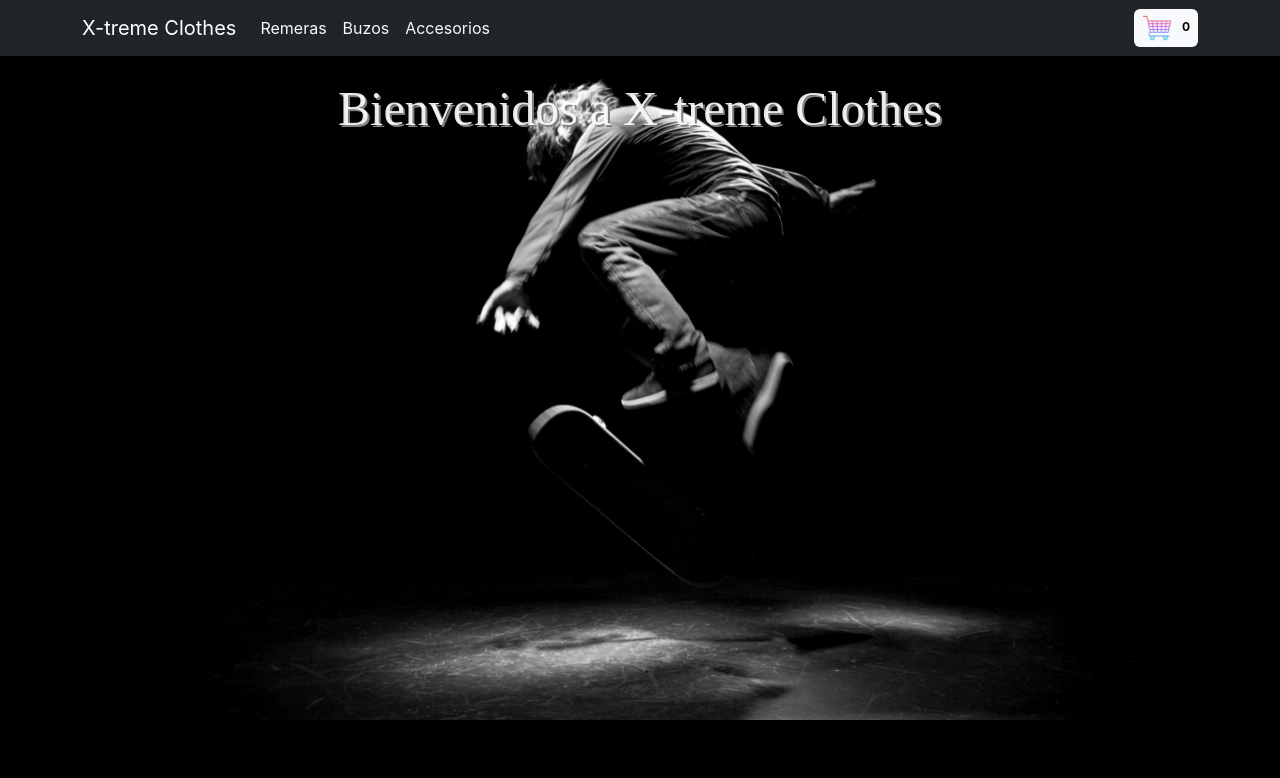
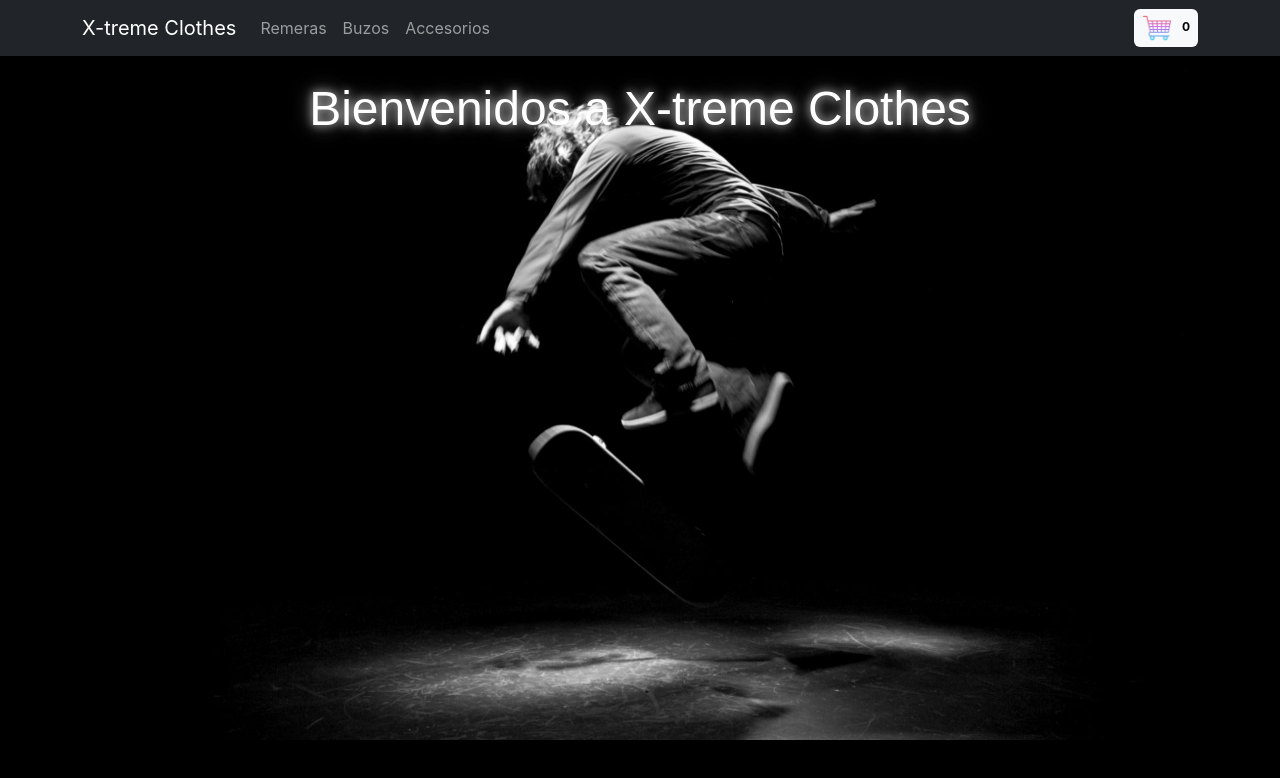
Before and after one commit to SantiagoSantoro/React, a React (Create React App) app: page / in a window 1280 px wide. Shown: the top 778 px of the page. Built offline with nearby package versions, Linux system fonts and the light colour scheme.

Commit message:
cambios en nav

```diff
--- a/src/App.css
+++ b/src/App.css
@@ -1,61 +1,18 @@
 .App {
   text-align: center;
-}
-
-.App-logo {
-  height: 40vmin;
-  pointer-events: none;
 }
 
 
 body {
   background-image: url("./components/CartWidget/assets/rodneymullen.jpg");
   background-size: cover;
+  background-position: center 20px;
 
 }
 
 .title {
+  font-family: 'Russo One', sans-serif;
   font-size: 3rem;
-  color: rgba(255, 255, 255, 0.904);
-  font-family: Arial, sans-serif;
-  text-shadow: 2px 2px gray;
-  font-family: 'Pacifico', cursive;
+  color: #fff;
+  text-shadow: 0px 0px 10px rgba(255, 255, 255, 0.8), 0px 0px 20px rgba(255, 255, 255, 0.4), 0px 0px 30px rgba(255, 255, 255, 0.2);
 }
-
-
-@media (prefers-reduced-motion: no-preference) {
-  .App-logo {
-    animation: App-logo-spin infinite 20s linear;
-  }
-
-  body {
-    background-image: url("./components/CartWidget/assets/rodneymullen.jpg");
-    background-size: cover;
-
-  }
-}
-
-.App-header {
-  background-color: #282c34;
-  min-height: 100vh;
-  display: flex;
-  flex-direction: column;
-  align-items: center;
-  justify-content: center;
-  font-size: calc(10px + 2vmin);
-  color: white;
-}
-
-.App-link {
-  color: #61dafb;
-}
-
-@keyframes App-logo-spin {
-  from {
-    transform: rotate(0deg);
-  }
-
-  to {
-    transform: rotate(360deg);
-  }
-}
--- a/src/App.jsx
+++ b/src/App.jsx
@@ -1,7 +1,7 @@
 import "./App.css";
 import { ItemListContainer } from "./components/ItemListContainer/ItemListContainer";
 import { NavBar } from "./components/NavBar/NavBar";
-import rodneymullen from "./components/CartWidget/assets/rodneymullen.jpg";
+
 
 
 function App() {
--- a/src/components/CartWidget/CartWidget.jsx
+++ b/src/components/CartWidget/CartWidget.jsx
@@ -1,5 +1,4 @@
 import Badge from "react-bootstrap/Badge";
-
 import cart from "./assets/cart.png";
 
 const styles = {
--- a/src/components/NavBar/NavBar.jsx
+++ b/src/components/NavBar/NavBar.jsx
@@ -3,24 +3,15 @@ import { CartWidget } from "../CartWidget/CartWidget";
 
 export const NavBar = () => {
 	return (
-		<Navbar bg="dark" variant="dark" expand="lg">
+		<Navbar bg="dark" variant="dark" >
 			<Container>
 				<Navbar.Brand href="#home">X-treme Clothes</Navbar.Brand>
-				<Navbar.Toggle aria-controls="basic-navbar-nav" />
-				<Navbar.Collapse id="basic-navbar-nav">
 					<Nav className="me-auto">
-						<Nav.Link href="#remeras" className="text-light">
-							Remeras
-						</Nav.Link>
-						<Nav.Link href="#buzos" className="text-light">
-							Buzos
-						</Nav.Link>
-						<Nav.Link href="#accesorios" className="text-light">
-							Accesorios
-						</Nav.Link>
+						<Nav.Link href="#remeras">Remeras</Nav.Link>
+						<Nav.Link href="#buzos">Buzos</Nav.Link>
+						<Nav.Link href="#accesorios">Accesorios</Nav.Link>
 					</Nav>
 					<CartWidget />
-				</Navbar.Collapse>
 			</Container>
 		</Navbar>
 	);
```
Also changed, not shown: src/components/ItemListContainer/ItemListContainer.jsx (line endings or trailing spaces).
